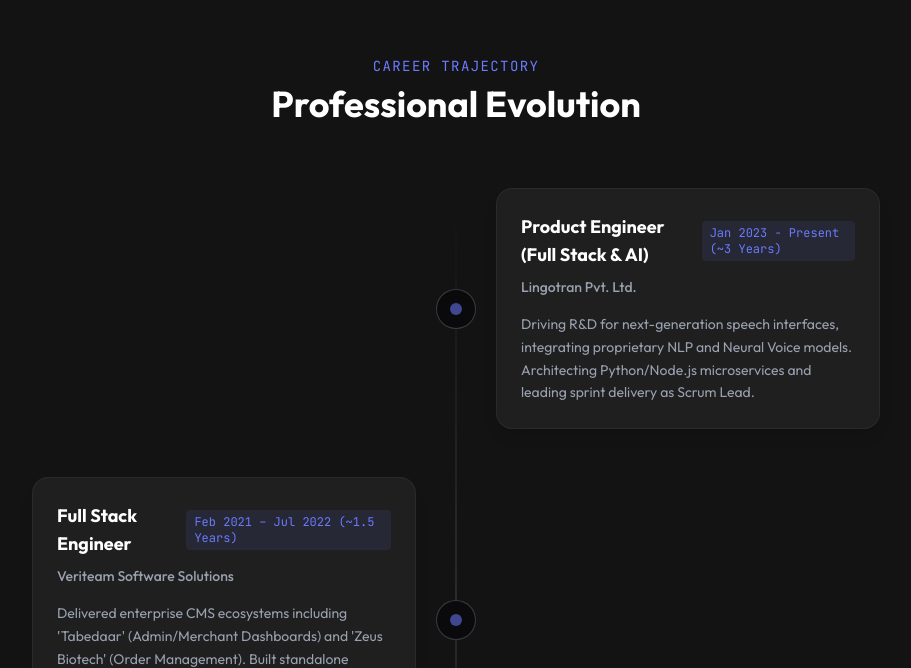
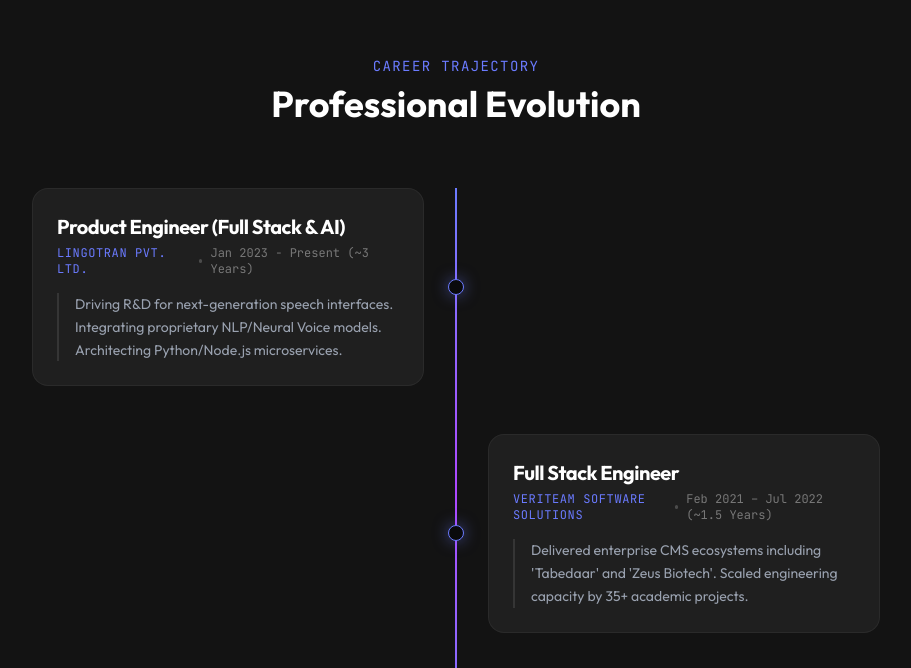
Before and after one commit to Kimosabey/kimo-nexus, a Next.js app: page / in a window 1280 px wide. Shown: the part 1472-2140 px from the top of the page, without its empty margins (184-1095 px from the left). Built offline with nearby package versions, Linux system fonts and the light colour scheme.

Commit message:
feat: complete portfolio modernization with holographic hero, neural timeline, and seamless interactions

```diff
--- a/src/app/page.tsx
+++ b/src/app/page.tsx
@@ -274,9 +274,9 @@ export default function Home() {
             <motion.div className="relative h-[500px] w-full flex items-center justify-center order-1 lg:order-2" initial={{ scale: 0.8, opacity: 0 }} animate={{ scale: 1, opacity: 1 }} transition={{ delay: 0.2 }}>
               <div className="relative w-[400px] h-[500px] group">
                 <div className="absolute inset-0 bg-gradient-to-br from-primary to-purple-600 rounded-3xl blur-[80px] opacity-30 group-hover:opacity-50 transition-all duration-700"></div>
-                <div className="relative w-full h-full rounded-2xl overflow-hidden border border-white/10 shadow-2xl grayscale hover:grayscale-0 transition-all duration-700 ease-out z-10" style={{ backgroundImage: "url('/profile.webp')", backgroundSize: 'cover', backgroundPosition: 'center' }}>
-                  <div className="absolute inset-0 bg-gradient-to-b from-transparent to-black/80"></div>
-                  <div className="absolute bottom-0 left-0 p-8 w-full"><p className="font-mono text-xs text-primary mb-1">CURRENTLY BUILDING</p><p className="text-white font-bold text-xl">Next-Gen AI Agents</p></div>
+                <div className="relative w-full h-full rounded-2xl overflow-hidden grayscale hover:grayscale-0 transition-all duration-700 ease-out z-10" style={{ backgroundImage: "url('/profile.webp')", backgroundSize: 'cover', backgroundPosition: 'center', maskImage: 'linear-gradient(to bottom, black 85%, transparent 100%)', WebkitMaskImage: 'linear-gradient(to bottom, black 85%, transparent 100%)' }}>
+                  <div className="absolute inset-0 bg-gradient-to-t from-background-dark/80 via-transparent to-transparent"></div>
+                  <div className="absolute bottom-4 left-0 p-8 w-full"><p className="font-mono text-xs text-primary mb-1">CURRENTLY BUILDING</p><p className="text-white font-bold text-xl">Next-Gen AI Agents</p></div>
                 </div>
               </div>
             </motion.div>
@@ -380,19 +380,29 @@ export default function Home() {
             <h2 className="text-4xl font-bold text-white">Professional Evolution</h2>
           </div>
 
-          <div className="space-y-12 relative before:absolute before:inset-0 before:ml-5 before:-translate-x-px md:before:mx-auto md:before:translate-x-0 before:h-full before:w-0.5 before:bg-gradient-to-b before:from-transparent before:via-white/10 before:to-transparent">
+          <div className="space-y-12 relative">
+            {/* Neural Spine Line - animated gradient */}
+            <div className="absolute left-5 md:left-1/2 top-0 bottom-0 w-0.5 bg-white/10 -translate-x-1/2">
+              <motion.div
+                initial={{ height: "0%" }}
+                whileInView={{ height: "100%" }}
+                transition={{ duration: 2, ease: "linear" }}
+                className="w-full bg-gradient-to-b from-primary via-purple-500 to-primary box-shadow-[0_0_20px_#6b7bff]"
+              />
+            </div>
+
             {[
               {
                 role: "Product Engineer (Full Stack & AI)",
                 company: "Lingotran Pvt. Ltd.",
                 period: "Jan 2023 - Present (~3 Years)",
-                desc: "Driving R&D for next-generation speech interfaces, integrating proprietary NLP and Neural Voice models. Architecting Python/Node.js microservices and leading sprint delivery as Scrum Lead."
+                desc: "Driving R&D for next-generation speech interfaces. Integrating proprietary NLP/Neural Voice models. Architecting Python/Node.js microservices."
               },
               {
                 role: "Full Stack Engineer",
                 company: "Veriteam Software Solutions",
                 period: "Feb 2021 – Jul 2022 (~1.5 Years)",
-                desc: "Delivered enterprise CMS ecosystems including 'Tabedaar' (Admin/Merchant Dashboards) and 'Zeus Biotech' (Order Management). Built standalone FinTech solutions for Chit Funds and scaled engineering capacity by creating 35+ academic projects."
+                desc: "Delivered enterprise CMS ecosystems including 'Tabedaar' and 'Zeus Biotech'. Scaled engineering capacity by 35+ academic projects."
               },
               {
                 role: "Master of Computer Applications",
@@ -403,25 +413,31 @@ export default function Home() {
             ].map((job, i) => (
               <motion.div
                 key={i}
-                initial={{ opacity: 0, y: 20 }}
-                whileInView={{ opacity: 1, y: 0 }}
-                viewport={{ once: true }}
-                transition={{ delay: i * 0.1 }}
-                className="relative flex items-center justify-between md:justify-normal md:odd:flex-row-reverse group is-active"
+                initial={{ opacity: 0, x: i % 2 === 0 ? -50 : 50, filter: "blur(10px)" }}
+                whileInView={{ opacity: 1, x: 0, filter: "blur(0px)" }}
+                viewport={{ margin: "-100px" }}
+                transition={{ duration: 0.8, type: "spring" }}
+                className={`relative flex items-center justify-between md:justify-normal ${i % 2 === 0 ? 'md:flex-row-reverse' : ''} group`}
               >
-                {/* Dot */}
-                <div className="flex items-center justify-center w-10 h-10 rounded-full border border-white/20 bg-[#0a0a0c] shadowshrink-0 md:order-1 md:group-odd:-translate-x-1/2 md:group-even:translate-x-1/2 z-10 group-hover:border-primary transition-colors">
-                  <div className="w-3 h-3 bg-primary rounded-full animate-pulse"></div>
+                {/* Neural Node Dot */}
+                <div className="absolute left-5 md:left-1/2 -translate-x-1/2 w-4 h-4 rounded-full bg-[#0a0a0c] border border-primary z-10 shadow-[0_0_15px_rgba(107,123,255,0.5)] group-hover:scale-150 transition-transform duration-500">
+                  <div className="absolute inset-0 bg-primary rounded-full animate-ping opacity-20"></div>
                 </div>
 
-                {/* Content */}
-                <div className="w-[calc(100%-4rem)] md:w-[calc(50%-2.5rem)] p-6 rounded-2xl border border-white/5 bg-white/5 hover:bg-white/10 transition-all shadow-lg">
-                  <div className="flex justify-between items-center mb-2">
-                    <h3 className="font-bold text-white text-lg">{job.role}</h3>
-                    <span className="text-xs font-mono text-primary bg-primary/10 px-2 py-1 rounded">{job.period}</span>
+                {/* Content Card with Glass/Holo effect */}
+                <div className={`w-[calc(100%-3rem)] md:w-[calc(50%-2rem)] p-6 rounded-2xl border border-white/5 bg-white/5 backdrop-blur-sm hover:bg-white/10 hover:border-primary/30 transition-all duration-300 relative overflow-hidden group-hover:shadow-[0_0_30px_rgba(107,123,255,0.1)] ${i % 2 === 0 ? 'md:mr-auto' : 'md:ml-auto'}`}>
+                  {/* Scanline */}
+                  <div className="absolute top-0 left-0 w-full h-full bg-gradient-to-b from-transparent via-primary/5 to-transparent -translate-y-full group-hover:translate-y-full transition-transform duration-1000"></div>
+
+                  <div className="flex flex-col mb-2">
+                    <h3 className="font-bold text-white text-xl tracking-tight">{job.role}</h3>
+                    <div className="flex items-center gap-2 mt-1">
+                      <span className="text-primary font-mono text-xs uppercase tracking-wider">{job.company}</span>
+                      <span className="w-1 h-1 bg-white/20 rounded-full"></span>
+                      <span className="text-white/40 text-xs font-mono">{job.period}</span>
+                    </div>
                   </div>
-                  <div className="text-sm font-medium text-gray-400 mb-4">{job.company}</div>
-                  <p className="text-gray-400 text-sm leading-relaxed">{job.desc}</p>
+                  <p className="text-gray-400 text-sm leading-relaxed border-l-2 border-white/10 pl-4 mt-4">{job.desc}</p>
                 </div>
               </motion.div>
             ))}
--- a/tailwind.config.ts
+++ b/tailwind.config.ts
@@ -28,9 +28,9 @@ const config: Config = {
                 "chrome": "#E2E2E2",
             },
             fontFamily: {
-                "display": ["var(--font-space-grotesk)", "Inter", "sans-serif"],
-                "body": ["var(--font-noto-sans)", "Inter", "sans-serif"],
-                "mono": ["Fira Code", "monospace"],
+                "display": ["var(--font-sans)", "sans-serif"],
+                "body": ["var(--font-sans)", "sans-serif"],
+                "mono": ["var(--font-mono)", "monospace"],
             },
             backgroundImage: {
                 'dot-grid': 'radial-gradient(rgba(255, 255, 255, 0.1) 1px, transparent 1px)',
```
